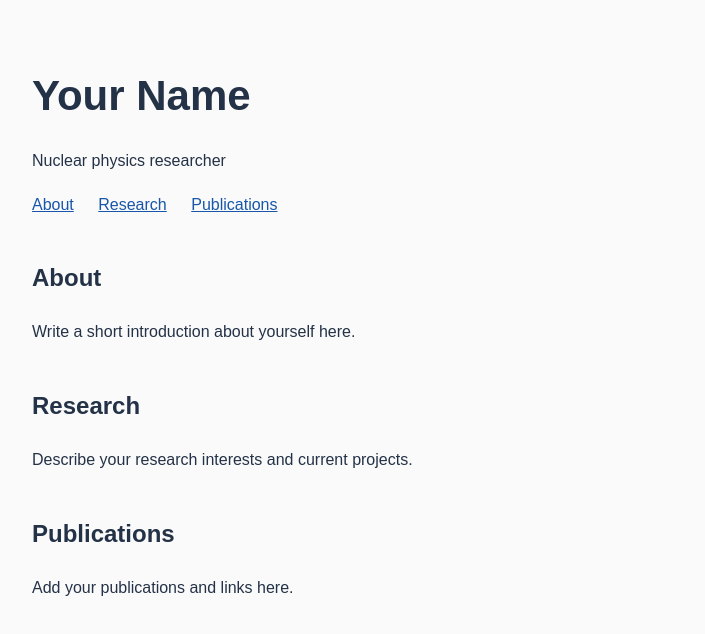
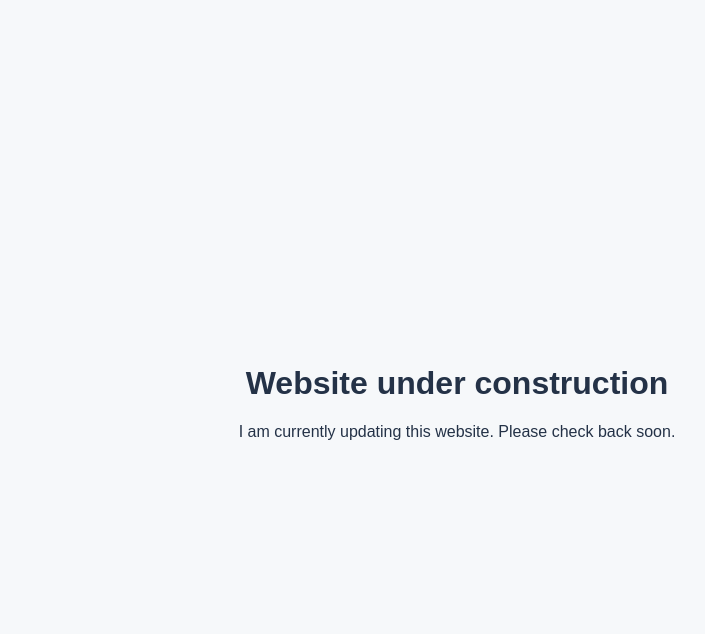
Before and after one commit to CHKim-Phys/chkim-phys.github.io, a plain HTML site: page index.html in a window 1280 px wide. Shown: the whole page, without its empty margins (183-888 px from the left). Drawn offline with Linux system fonts and the light colour scheme.

Commit message:
Update index.html

```diff
--- a/index.html
+++ b/index.html
@@ -3,49 +3,24 @@
 <head>
   <meta charset="UTF-8">
   <meta name="viewport" content="width=device-width, initial-scale=1">
-  <title>Your Name | Researcher</title>
+  <title>Website under construction</title>
   <style>
     body {
-      max-width: 850px;
-      margin: 60px auto;
-      padding: 0 24px;
+      margin: 0;
+      min-height: 100vh;
+      display: grid;
+      place-items: center;
       font-family: Arial, sans-serif;
-      line-height: 1.7;
+      background: #f6f8fa;
       color: #243247;
-      background: #fafafa;
     }
-    h1 { font-size: 42px; margin-bottom: 0; }
-    h2 { margin-top: 40px; }
-    a { color: #1756a9; }
-    nav a { display: inline-block; margin-right: 20px; }
+    main { padding: 30px; text-align: center; }
   </style>
 </head>
 <body>
-  <header>
-    <h1>Your Name</h1>
-    <p>Nuclear physics researcher</p>
-    <nav>
-      <a href="#about">About</a>
-      <a href="#research">Research</a>
-      <a href="#publications">Publications</a>
-    </nav>
-  </header>
-
   <main>
-    <section id="about">
-      <h2>About</h2>
-      <p>Write a short introduction about yourself here.</p>
-    </section>
-
-    <section id="research">
-      <h2>Research</h2>
-      <p>Describe your research interests and current projects.</p>
-    </section>
-
-    <section id="publications">
-      <h2>Publications</h2>
-      <p>Add your publications and links here.</p>
-    </section>
+    <h1>Website under construction</h1>
+    <p>I am currently updating this website. Please check back soon.</p>
   </main>
 </body>
 </html>
```
